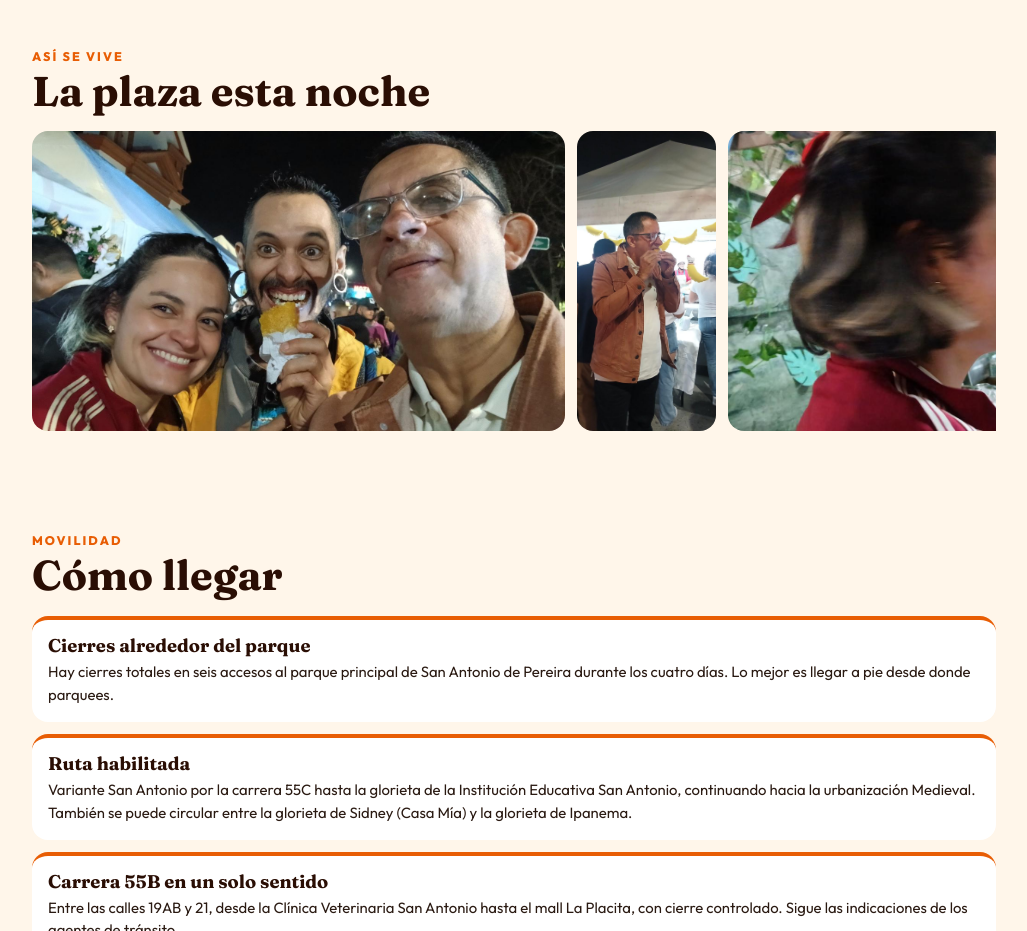
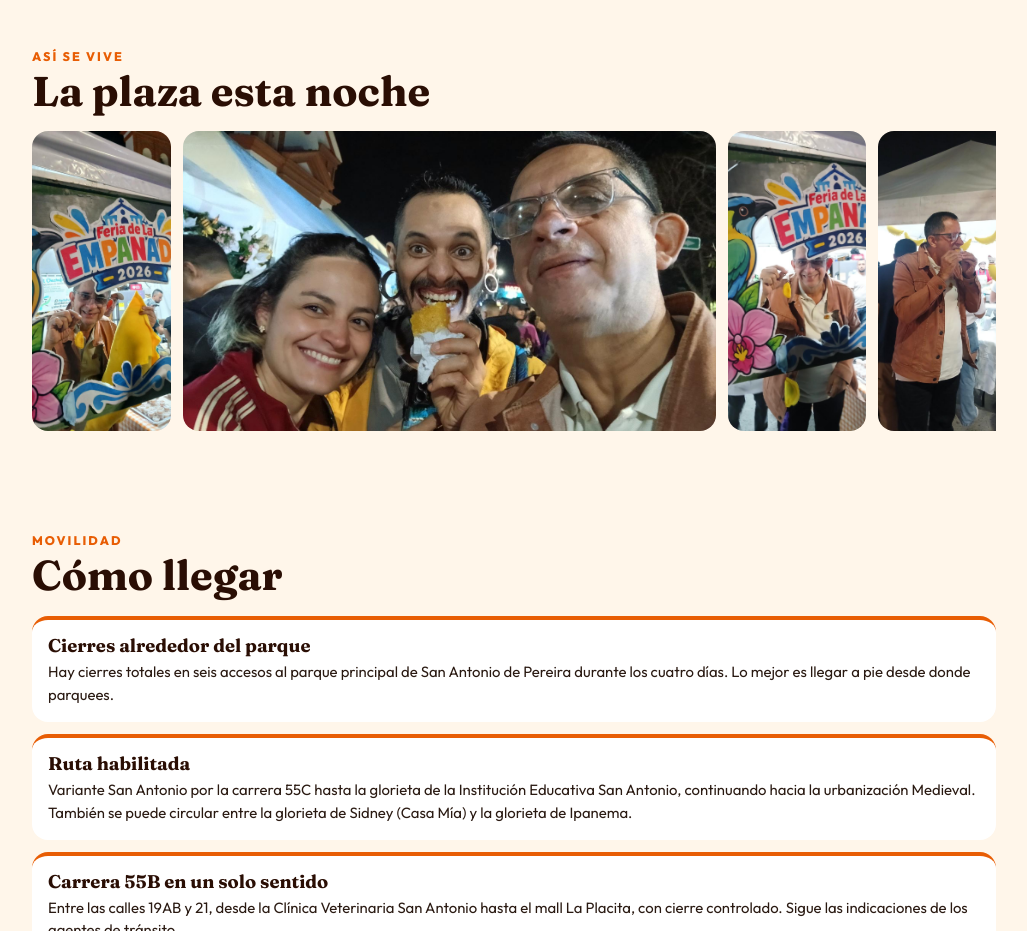
Before and after one commit to haroldco45/fiestas-empanada-rionegro, a plain HTML site: page index.html in a window 1280 px wide. Shown: the part 3990-4921 px from the top of the page, without its empty margins (126-1153 px from the left). Drawn offline with Linux system fonts and the light colour scheme.

Commit message:
Fotos en el marco oficial de la Feria de la Empanada 2026
Co-Authored-By: Claude Opus 5.5 <noreply@anthropic.com>
Claude-Session: https://claude.ai/code/session_01Qv96KVXWWzPVP2417aAhte

```diff
--- a/index.html
+++ b/index.html
@@ -283,7 +283,7 @@ const S=[
 {img:'dispa.jpg',tag:'Patacones',n:'D’Isa · Patacones y Piquetiadero',es:'Patacones, picadas y bolitas en vaso para los que también quieren algo de sal. “Disfruta del sabor en tu paladar”.',en:'Patacones, mixed platters and fried bites in a cup for those who want something savory.'},
 {img:'merengones.jpg',tag:'Merengones',n:'Deliciosos Merengones',es:'Merengones, cocadas, bocadillos y dulces de todos los colores. Reciben pedidos por teléfono.',en:'Meringue desserts, coconut candy and colorful sweets. They take phone orders.',tel:'6045480758',telv:'(604) 548 0758'}
 ];
-const G=['selfie-empanada','visitante-empanada','puesto-verde','makinando-equipo','makinando-empanadas','empanada-amiga','empanada-amigo','visitantes-postre','junta-accion-comunal','empanadas-premiadas','empanadas-fritando','empanadas-mesa','empanadas-menu','empanadas-lengua','empanadas-masa','plaza-1','plaza-2','plaza-3','helado-frito-letrero','helado-frito-preparacion','helado-frito-pareja','obleas-hojuelas','hojuelas-gigantes','crepes-san','dispa','merengones'];
+const G=['marco-feria-2','selfie-empanada','marco-feria-1','visitante-empanada','puesto-verde','makinando-equipo','makinando-empanadas','empanada-amiga','empanada-amigo','visitantes-postre','junta-accion-comunal','empanadas-premiadas','empanadas-fritando','empanadas-mesa','empanadas-menu','empanadas-lengua','empanadas-masa','plaza-1','plaza-2','plaza-3','helado-frito-letrero','helado-frito-preparacion','helado-frito-pareja','obleas-hojuelas','hojuelas-gigantes','crepes-san','dispa','merengones'];
 const V={es:[['Cierres alrededor del parque','Hay cierres totales en seis accesos al parque principal de San Antonio de Pereira durante los cuatro días. Lo mejor es llegar a pie desde donde parquees.'],['Ruta habilitada','Variante San Antonio por la carrera 55C hasta la glorieta de la Institución Educativa San Antonio, continuando hacia la urbanización Medieval. También se puede circular entre la glorieta de Sidney (Casa Mía) y la glorieta de Ipanema.'],['Carrera 55B en un solo sentido','Entre las calles 19AB y 21, desde la Clínica Veterinaria San Antonio hasta el mall La Placita, con cierre controlado. Sigue las indicaciones de los agentes de tránsito.']],
 en:[['Closures around the park','Six access points to the main park are fully closed during the four days. Best to park and walk in.'],['Open route','Take the San Antonio bypass along Carrera 55C to the roundabout at the San Antonio school, continuing toward the Medieval development. Traffic also flows between the Sidney (Casa Mía) and Ipanema roundabouts.'],['Carrera 55B one-way','Between Calles 19AB and 21, from the San Antonio Veterinary Clinic to La Placita mall, with controlled closure. Follow traffic agents.']]};
 let L='es',diaSel=null;
```
Also changed, not shown: img/marco-feria-1.jpg (added), img/marco-feria-2.jpg (added).
